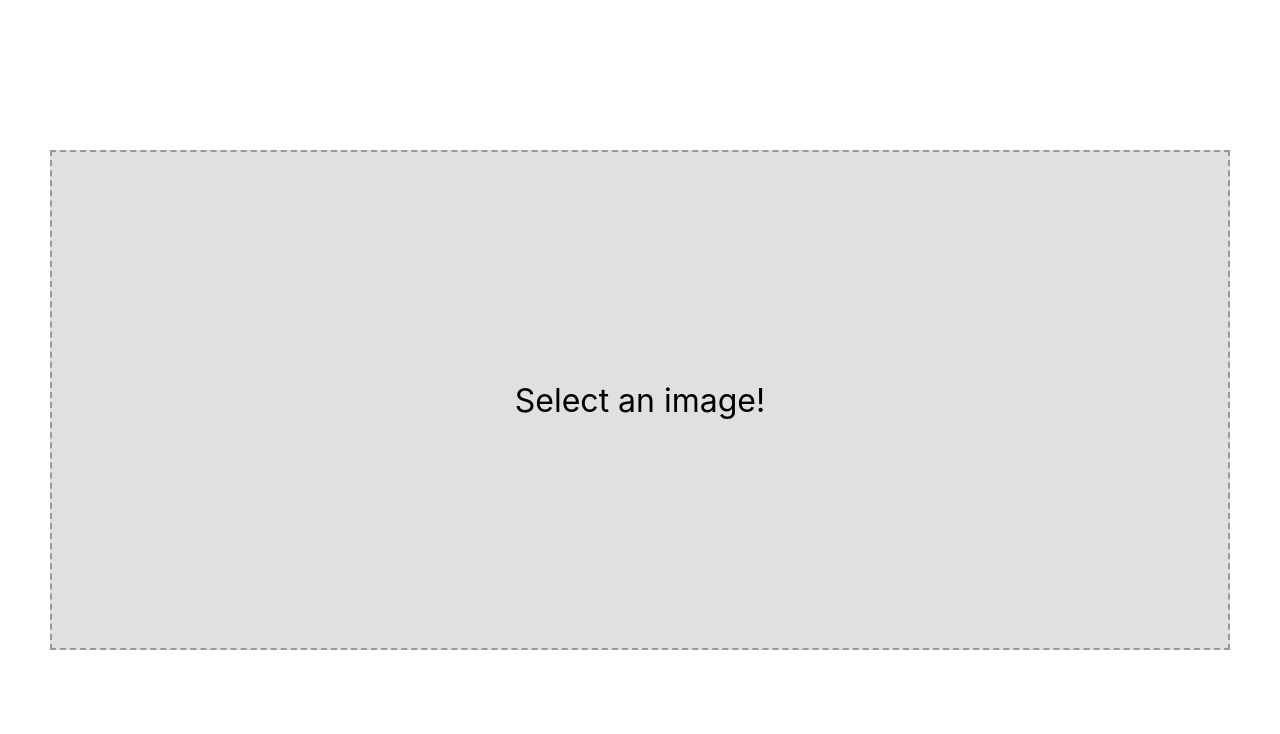
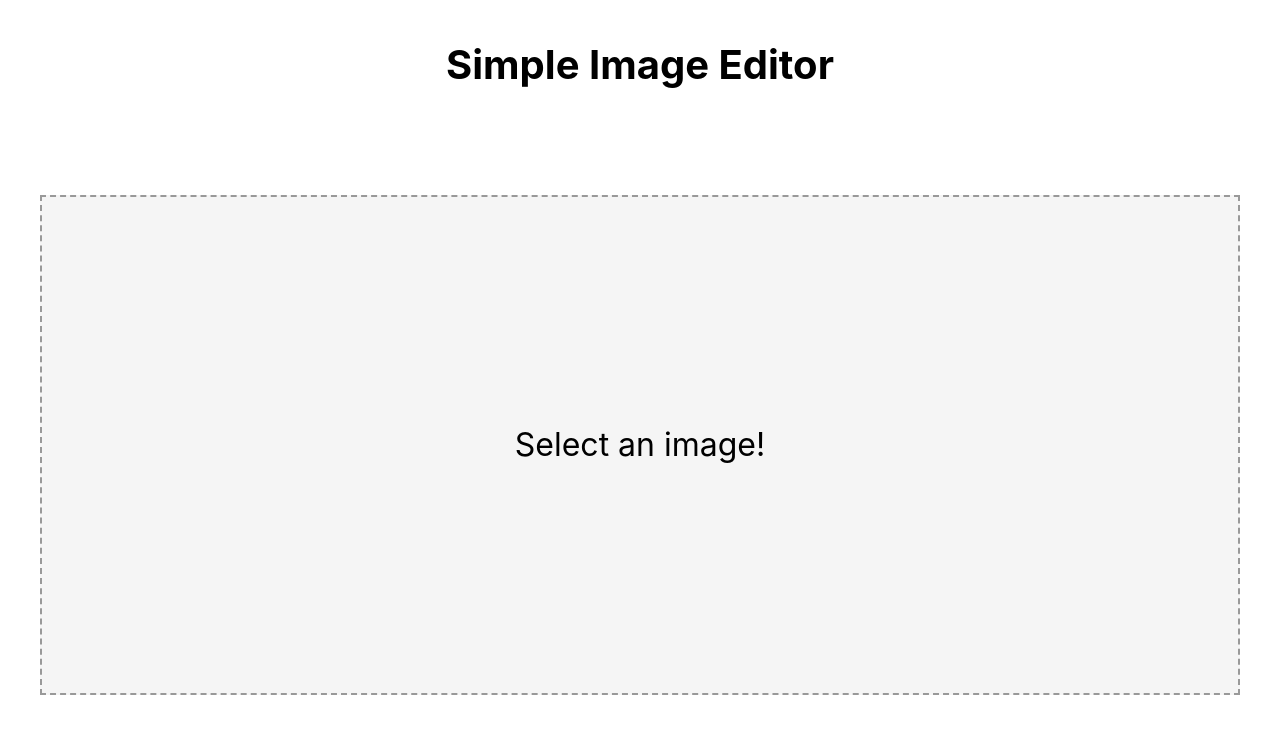
Before and after one commit to cyasam/react-image-editor, a React (Create React App) app: page / in a window 1280 px wide. Shown: the top 734 px of the page. Built offline with nearby package versions, Linux system fonts and the light colour scheme.

Commit message:
File big validation. CSS organized.

```diff
--- a/src/App.css
+++ b/src/App.css
@@ -1,60 +1,30 @@
-:root {
-  --filters-width: 250px;
+.container {
+  display: flex;
+  flex-direction: column;
+  justify-content: space-between;
+  min-height: 100vh;
+  padding: 40px;
 }
 
-.container {
-  display: flex;
-  min-height: 100vh;
-  justify-content: center;
-  align-items: center;
+h1 {
+  text-align: center;
+  font-size: 40px;
+  margin: 0 0 40px 0;
 }
 
-.image-placeholder {
-  position: relative;
+.editor-container {
   display: flex;
   justify-content: center;
   align-items: center;
-  width: calc(100% - 100px);
-  height: 500px;
-  background-color: rgb(224, 224, 224);
-  border: 2px dashed #999;
-}
-
-.image-placeholder p {
-  margin: 0;
-  font-size: 2em;
-}
-
-.image-placeholder input {
-  position: absolute;
-  width: 100%;
-  height: 100%;
-  opacity: 0;
-  cursor: pointer;
+  flex: 1;
 }
 
 .image-wrapper {
   display: flex;
   justify-content: center;
-  padding: 40px;
-}
-
-.image-container img,
-.image-container canvas {
-  max-width: 100%;
-  object-fit: cover;
-}
-
-.filters {
-  width: var(--filters-width);
-  padding: 0 30px;
 }
 
 .main-image,
 .image-result {
   width: calc(50% - var(--filters-width));
 }
-
-.filters .filter label {
-  display: block;
-}
--- a/src/App.js
+++ b/src/App.js
@@ -2,10 +2,10 @@ import { useState, useCallback } from 'react';
 import ImageContainer from './components/ImageContainer';
 import ImageResultContainer from './components/ImageResultContainer';
 import ImagePlaceholder from './components/ImagePlaceholder';
-import DownloadImageButton from './components/DownloadImageButton';
 import './App.css';
 
 import { filterOptions } from './utils';
+import Filters from './components/Filters';
 
 const createImageObject = (file) => {
   const regex = /(?:\.([^.]+))?$/;
@@ -42,22 +42,18 @@ function App() {
 
   return (
     <div className="container">
+      <h1>Simple Image Editor</h1>
+      <div className="editor-container">
         {mainImage ? (
           <div className="image-wrapper">
             <div className="main-image">
               <ImageContainer image={mainImage} />
             </div>
 
-          <div className="filters">
-            {filters.map((filter, index) => (
-              <div className="filter" key={index}>
-                <label>{filter.label}</label>
-                <input
-                  type="range"
-                  name={filter.name}
-                  value={filter.value}
-                  min={filter.min}
-                  max={filter.max}
+            <Filters
+              filters={filters}
+              downLoadUrl={downLoadUrl}
+              mainImage={mainImage}
               onChange={(e) => {
                 setFilters((prevState) => {
                   return prevState.map((filter) => {
@@ -72,16 +68,6 @@ function App() {
                 setEdited(true);
               }}
             />
-              </div>
-            ))}
-
-            {downLoadUrl && (
-              <DownloadImageButton
-                image={mainImage}
-                downLoadUrl={downLoadUrl}
-              />
-            )}
-          </div>
 
             <div className="image-result">
               <ImageResultContainer
@@ -96,6 +82,7 @@ function App() {
           <ImagePlaceholder handleAddImage={handleAddImage} />
         )}
       </div>
+    </div>
   );
 }
 
--- /dev/null
+++ b/src/components/Filters.css
@@ -0,0 +1,7 @@
+.filters {
+  width: var(--filters-width);
+  padding: 0 30px;
+}
+.filters .filter label {
+  display: block;
+}
--- /dev/null
+++ b/src/components/Filters.js
@@ -0,0 +1,30 @@
+import DownloadImageButton from './DownloadImageButton';
+import './Filters.css';
+
+function Filters({ filters, downLoadUrl, mainImage, onChange }) {
+  return (
+    <div className="filters">
+      {filters.map((filter, index) => (
+        <div className="filter" key={index}>
+          <label>{filter.label}</label>
+          <input
+            type="range"
+            name={filter.name}
+            value={filter.value}
+            min={filter.min}
+            max={filter.max}
+            onChange={(e) => {
+              onChange(e);
+            }}
+          />
+        </div>
+      ))}
+
+      {downLoadUrl && (
+        <DownloadImageButton image={mainImage} downLoadUrl={downLoadUrl} />
+      )}
+    </div>
+  );
+}
+
+export default Filters;
--- /dev/null
+++ b/src/components/ImageContainer.css
@@ -0,0 +1,5 @@
+.image-container img,
+.image-container canvas {
+  max-width: 100%;
+  object-fit: cover;
+}
--- a/src/components/ImageContainer.js
+++ b/src/components/ImageContainer.js
@@ -1,3 +1,5 @@
+import './ImageContainer.css';
+
 function ImageContainer({ image }) {
   return (
     <div className="image-container">
--- /dev/null
+++ b/src/components/ImagePlaceholder.css
@@ -0,0 +1,31 @@
+.image-placeholder {
+  position: relative;
+  display: flex;
+  justify-content: center;
+  align-items: center;
+  width: 100%;
+  height: 500px;
+  background-color: rgb(245, 245, 245);
+  border: 2px dashed #999;
+}
+
+.image-placeholder p {
+  margin: 0;
+  font-size: 2em;
+}
+
+.image-placeholder input {
+  position: absolute;
+  width: 100%;
+  height: 100%;
+  opacity: 0;
+  cursor: pointer;
+}
+
+.image-placeholder .text {
+  text-align: center;
+}
+
+.error {
+  color: #f00;
+}
--- a/src/components/ImagePlaceholder.js
+++ b/src/components/ImagePlaceholder.js
@@ -1,16 +1,33 @@
-import { useRef, useCallback } from 'react';
+import { useRef, useCallback, useState } from 'react';
+import './ImagePlaceholder.css';
 
 function ImagePlaceholder({ handleAddImage }) {
   const imageInput = useRef(null);
+  const [inputStatus, setInputStatus] = useState(null);
+  const maxFileSize = 1024;
 
   const addImage = useCallback(() => {
+    setInputStatus(null);
     const file = imageInput.current.files[0];
-    handleAddImage(file);
+    const fileSize = Math.round(file.size / maxFileSize);
+    console.log(fileSize);
+
+    if (fileSize < 1024) {
+      setInputStatus(true);
+      handleAddImage(file);
+    } else {
+      setInputStatus(false);
+    }
   }, [handleAddImage]);
 
   return (
     <div className="image-placeholder">
-      <p>Select an image!</p>
+      <div className="text">
+        <p>Select an image!</p>
+        {inputStatus === false && (
+          <p className="error">File size is too big. (Max {maxFileSize})</p>
+        )}
+      </div>
       <input
         ref={imageInput}
         type="file"
--- a/src/components/ImageResultContainer.js
+++ b/src/components/ImageResultContainer.js
@@ -2,6 +2,8 @@ import { useRef, useEffect, useCallback } from 'react';
 import imagedataFilters from 'imagedata-filters';
 import * as StackBlur from 'stackblur-canvas';
 import Compressor from 'compressorjs';
+
+import './ImageResultContainer.css';
 
 function ImageResultContainer({ filters, edited, image, handleDownloadUrl }) {
   const canvas = useRef();
@@ -89,9 +91,10 @@ function ImageResultContainer({ filters, edited, image, handleDownloadUrl }) {
 
   useEffect(() => {
     if (filters && edited) {
+      handleDownloadUrl(null);
       changeImage(filters);
     }
-  }, [filters, edited, changeImage]);
+  }, [filters, edited, changeImage, handleDownloadUrl]);
 
   return (
     <div className="image-container">
--- a/src/index.css
+++ b/src/index.css
@@ -1,3 +1,7 @@
+:root {
+  --filters-width: 250px;
+}
+
 body {
   margin: 0;
   font-family: -apple-system, BlinkMacSystemFont, 'Segoe UI', 'Roboto', 'Oxygen',
```
Also changed, not shown: src/components/ImageResultContainer.css (added). Lines whose indentation alone changed are shown as unchanged.
